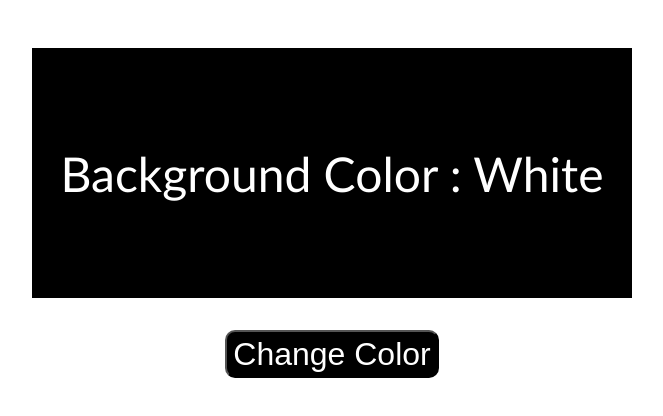
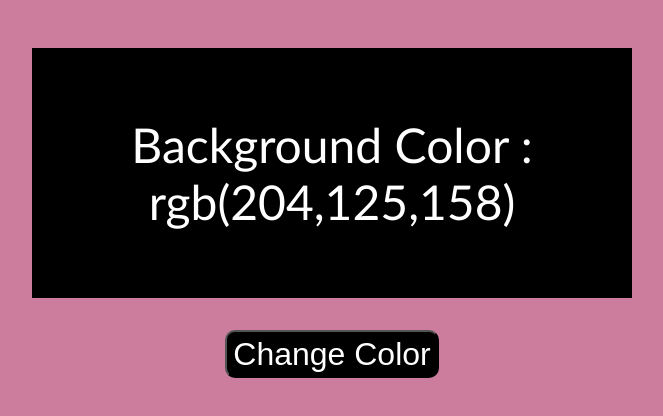
Before and after one commit to MonikaCie/Color-flipper, a plain HTML site: page index.html in a window 1280 px wide. Shown: the whole page, without its empty margins (308-971 px from the left). Drawn offline with Linux system fonts and the light colour scheme.

Commit message:
rgb colours

```diff
--- a/script.js
+++ b/script.js
@@ -18,7 +18,7 @@ const colours = [
     "Aqua"
 ]
 
-btn.addEventListener('click', colourChange);
+btn.addEventListener('click', colourRGB);
 
 function colourChange() {
     randomNumber = Math.floor(Math.random() * (colours.length));
@@ -26,3 +26,17 @@ function colourChange() {
     colorLabel.innerText = `Background Color : ${colours[randomNumber]}`;
     console.log(randomNumber)
 }
+
+
+function colourRGB() {
+    let randonRed = Math.floor(Math.random() * 255);
+    let randomGreen = Math.floor(Math.random() * 255);
+    let randomBlue = Math.floor(Math.random() * 255);
+    let RGB = `rgb(${randonRed},${randomGreen},${randomBlue})`
+    console.log(RGB);
+    document.body.style.backgroundColor = RGB;
+    colorLabel.innerText = `Background Color : ${RGB}`;
+
+}
+
+colourRGB()
--- a/style.css
+++ b/style.css
@@ -29,4 +29,5 @@
     border-radius: 10px;
     height: 3rem;
     font-size: 2rem;
+    box-shadow: 50 30 20;
 }
```
